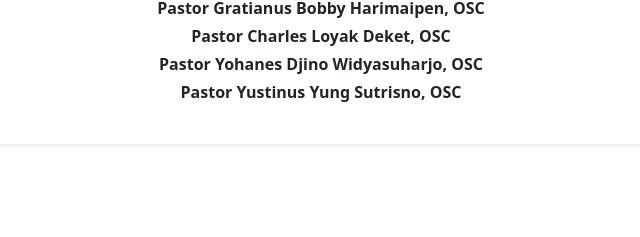
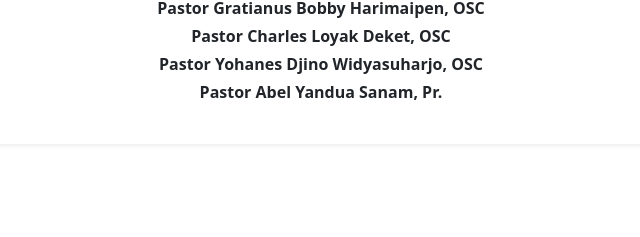
Before and after one commit to mdba18/lektorone, a plain HTML site: page jadwal misa.html in a window 1280 px wide. Shown: the part 1184-1421 px from the top of the page, 319-959 px from the left. Drawn offline with nearby package versions, Linux system fonts and the light colour scheme.

Commit message:
Add files via upload

```diff
--- a/jadwal misa.html
+++ b/jadwal misa.html
@@ -123,7 +123,7 @@
           <li class="fw-semibold mb-1">Pastor Gratianus Bobby Harimaipen, OSC</li>
           <li class="fw-semibold mb-1">Pastor Charles Loyak Deket, OSC</li>
           <li class="fw-semibold mb-1">Pastor Yohanes Djino Widyasuharjo, OSC</li>
-          <li class="fw-semibold">Pastor Yustinus Yung Sutrisno, OSC</li>
+          <li class="fw-semibold">Pastor Abel Yandua Sanam, Pr.</li>
         </ul>
       </div>
     </div>
```
